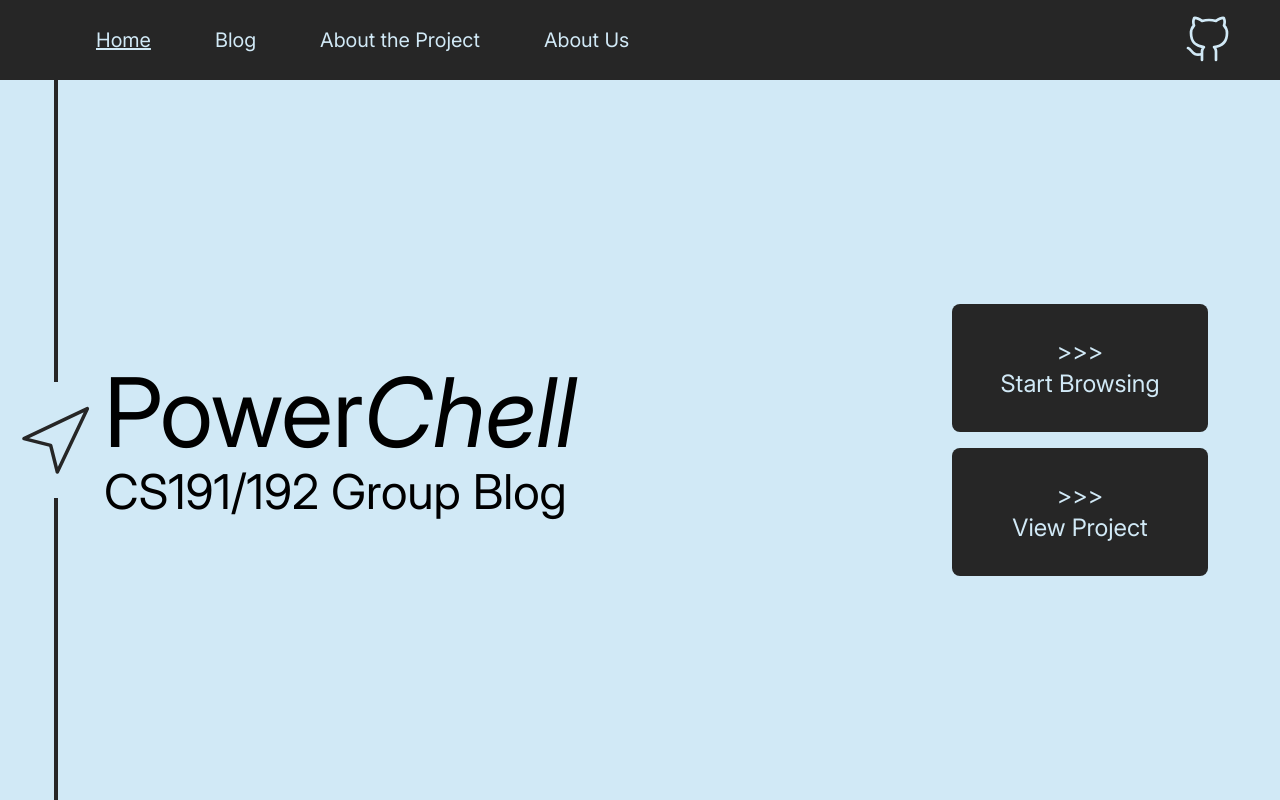
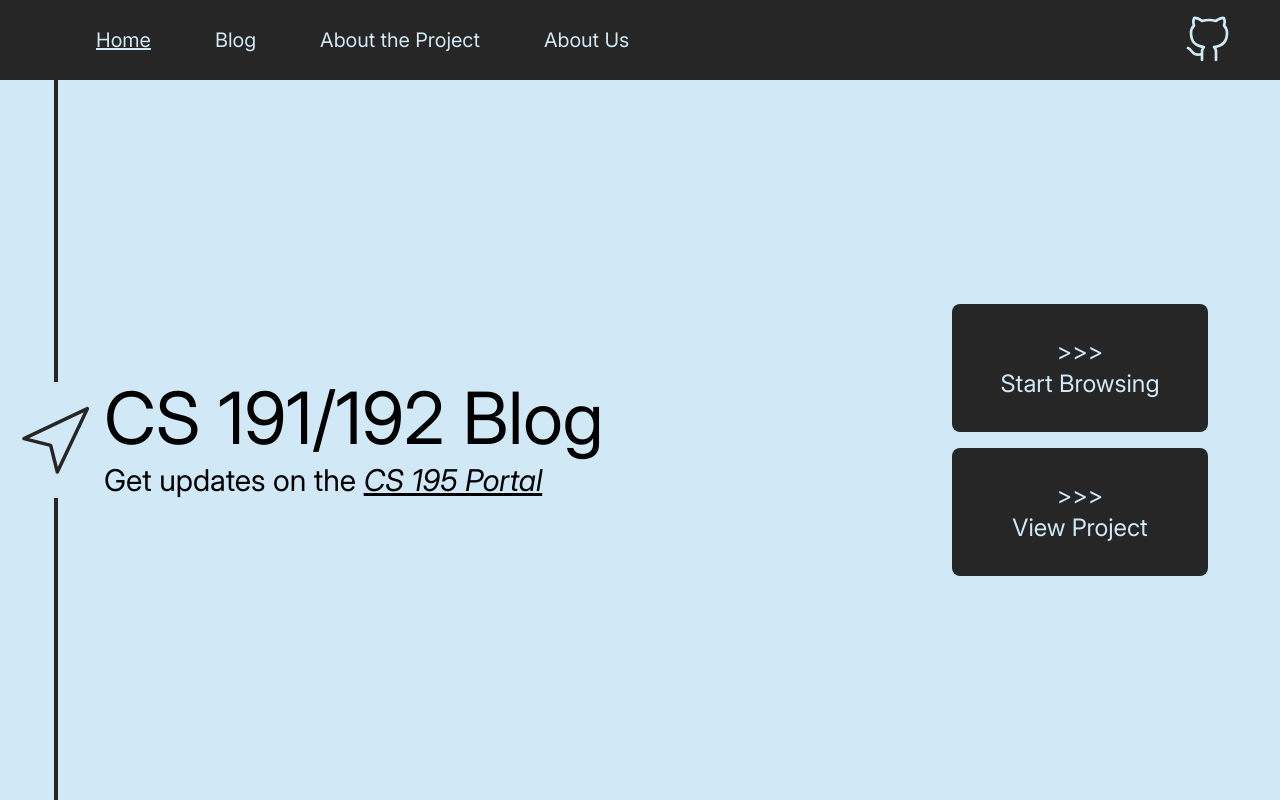
Before and after one commit to ehrelevant/portal-blog, a SvelteKit app: page / in a window 1280 px wide. Built offline with nearby package versions, Linux system fonts and the light colour scheme.

Commit message:
feat(Home): change heading texts

```diff
--- a/src/routes/+page.svelte
+++ b/src/routes/+page.svelte
@@ -1,10 +1,11 @@
 <script lang="ts">
+	import { base } from '$app/paths';
 	import SpanGt from '$lib/components/SpanGt.svelte';
 	import Pointer from '$lib/icons/Pointer.svelte';
 	import HomeBtn from './HomeBtn.svelte';
 </script>
 
-<section class="grow h-full flex flex-col sm:flex-row justify-center gap-12 sm:gap-4 px-6">
+<section class="grow h-full flex flex-col md:flex-row justify-center gap-12 md:gap-4 px-6">
 	<div class="relative hidden lg:flex justify-center min-h-full w-16 shrink-0">
 		<div class="min-h-full border-l-4 border-black" />
 		<div class="absolute top-1/2 left-1/2 -translate-x-1/2 -translate-y-1/2 z-10 py-6 bg-blue">
@@ -12,13 +13,16 @@
 		</div>
 	</div>
 	<div class="flex flex-col justify-center gap-2">
-		<h1 class="text-7xl md:text-8xl">
-			Power<br class="sm:hidden" /><span class="italic">Chell</span>
+		<h2 class="text-5xl sm:text-6xl md:text-7xl">CS 191/192 Blog</h2>
+		<h1 class="text-xl sm:text-2xl md:text-3xl">
+			Get updates on the <a
+				href="{base}/about"
+				class="italic underline hover:text-hover-blue transition-colors">CS 195 Portal</a
+			>
 		</h1>
-		<h2 class="text-3xl md:text-5xl">CS191/192 Group Blog</h2>
 	</div>
-	<div class="w-full sm:grow flex justify-end items-center">
-		<div class="w-full flex flex-row sm:flex-col sm:basis-64 min-w-48 gap-4 lg:mr-12 text-blue">
+	<div class="md:grow flex justify-end items-center">
+		<div class="w-full flex flex-row md:flex-col md:basis-64 min-w-48 gap-4 lg:mr-12 text-blue">
 			<HomeBtn href="/blog">
 				<div>
 					<SpanGt delayClass="delay-0" /><SpanGt delayClass="delay-75" /><SpanGt
--- a/tailwind.config.js
+++ b/tailwind.config.js
@@ -5,6 +5,7 @@
 		colors: {
 			white: '#FBFBFB',
 			blue: '#D1E9F6',
+			'hover-blue': '#2c64a3',
 			yellow: '#F6EACB',
 			orange: '#F1D3CE',
 			red: '#EECAD5',
```
